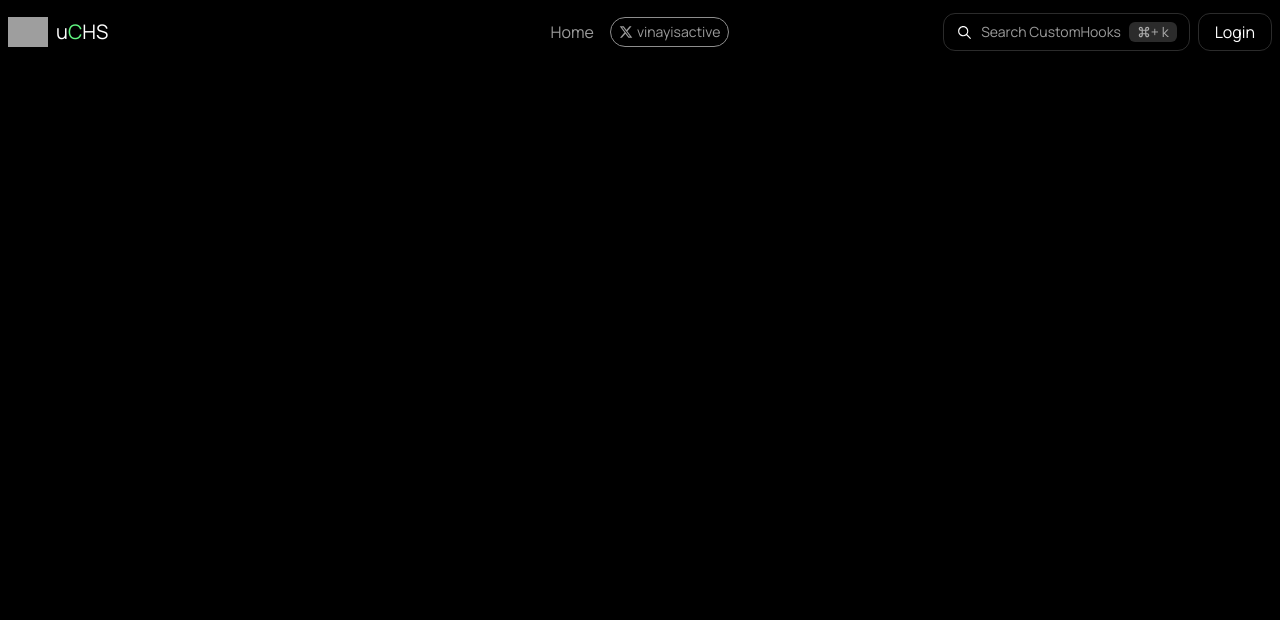
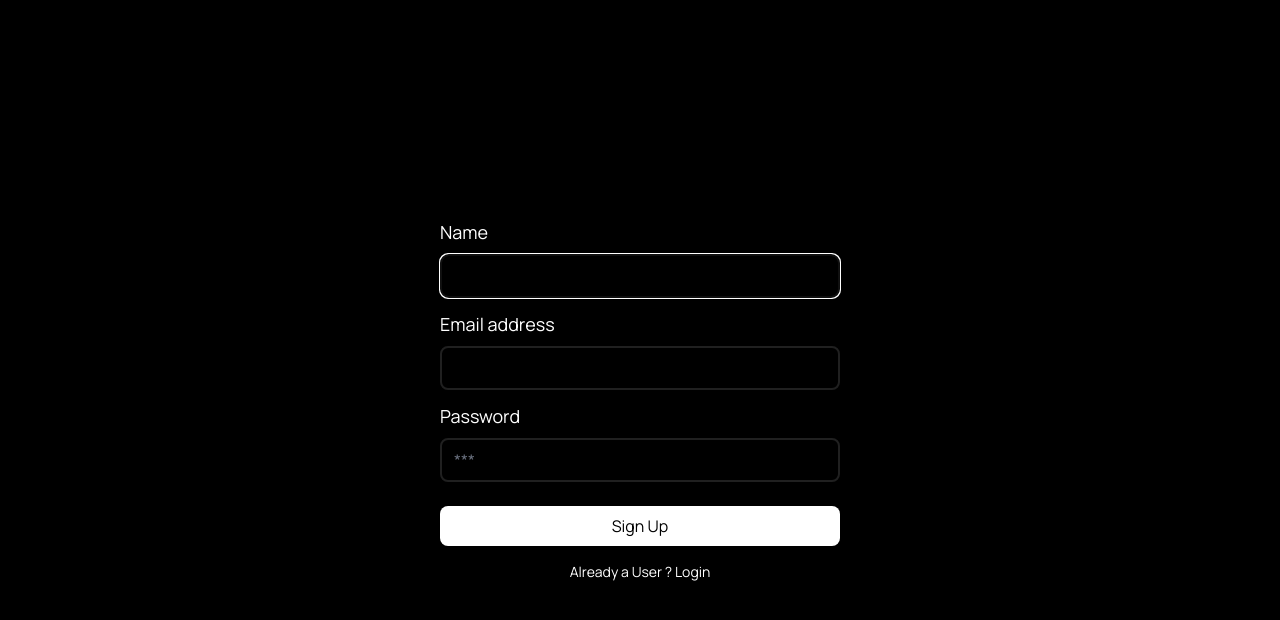
Before and after one commit to vinayisactive/useCustomHookSpace, a Next.js app: page /signup in a window 1280 px wide. Shown: the top 620 px of the page. Built offline with nearby package versions, Linux system fonts and the light colour scheme; grey boxes are pictures that could not be loaded.

Commit message:
🌱✨UI: made few changes in UI(yet to complete)

```diff
--- a/app/(pages)/customhooks/[slug]/page.tsx
+++ b/app/(pages)/customhooks/[slug]/page.tsx
@@ -1,6 +1,6 @@
 import React, { cache } from "react";
 import { CodeSnippet } from '@/app/component/index'
-import parseAndSerialize from "@/Helpers/parseAndSerialize";
+import parseAndSerialize from "@/helpers/parseAndSerialize";
 import { hooks } from "@/static/hooks";
 
 
--- a/app/(pages)/login/page.tsx
+++ b/app/(pages)/login/page.tsx
@@ -1,11 +1,130 @@
-import React from 'react'
+"use client";
+import axios from "axios";
+import React, { use, useEffect, useRef, useState } from "react";
+import Link from "next/link";
+import { useRouter } from "next/navigation";
 
-const page = () => {
-  return (
-    <div>
-
-    </div>
-  )
+interface FormData {
+  email: string;
+  password: string,
 }
 
-export default page
+const Login = () => {
+
+  const router = useRouter();
+  const InputRef = useRef<HTMLInputElement>(null);
+  const isAuthenticated = true;
+
+  useEffect(() => {
+    if (InputRef.current) {
+      InputRef.current.focus();
+    }
+  },[])
+
+  const [formData, setFormData] = useState<FormData>({
+    email: "",
+    password: ""
+  });
+
+  const [disabled, setDisabled] = useState(true);
+  useEffect(() => {
+    const isFilled = Object.values(formData).every(value => value !== "");
+
+    setDisabled(!isFilled)
+  },[formData])
+
+
+  const [loading, setLoading] = useState(false);
+  const [error, setError] = useState("");
+
+
+  const handleChange = (event: React.ChangeEvent<HTMLInputElement>) => {
+    const { name, value } = event.target;
+    setFormData((prev) => ({
+      ...prev,
+      [name]: value,
+    }));
+  };
+
+  const registerUser = async()=> {
+    try {
+      setError("")
+      setLoading(true);
+      const { data } = await axios.post("/api/users/login", formData );
+
+      const serializedUserInfoObject = JSON.stringify(data?.user);
+      localStorage.setItem('userInfo', serializedUserInfoObject);
+      localStorage.setItem("isAuthenticated", isAuthenticated.toString());
+
+      setLoading(false);
+
+      if (data?.success) {
+        router.push("/")
+
+        setTimeout(() => {
+          window.location.reload();
+        }, 500);
+      }
+
+    } catch (error: any) {
+      setError(error.response.data.error);
+    }
+  }
+
+  const handleSubmit = async(event: React.FormEvent) => {
+    event.preventDefault();
+    await registerUser()
+  }
+
+  return (
+    <div className="w-screen h-screen absolute top-0 flex justify-center items-center bg-black text-white">
+      <form className="w-[350px] sm:w-[400px] h-[400px] flex flex-col justify-center" onSubmit={handleSubmit}>
+
+        <div className="mt-3">
+          <label htmlFor="email" className="text-lg">
+            Email address
+          </label>
+          <input
+            name="email"
+            type="email"
+            id="email"
+            value={formData.email}
+            onChange={handleChange}
+            placeholder=""
+            className="w-full py-2 px-3 mt-2  rounded-lg bg-black border-2 border-[#202020] placeholder:text-gray-500 placeholder:text-md"
+          />
+        </div>
+
+        <div className="mt-3">
+          <label htmlFor="password" className="text-lg">
+            Password
+          </label>
+          <input
+            name="password"
+            type="password"
+            id="password"
+            value={formData.password}
+            onChange={handleChange}
+            placeholder="***"
+            className="w-full py-2 px-3 mt-2  rounded-lg bg-black border-2 border-[#202020] placeholder:text-gray-500 placeholder:text-md"
+          />
+        </div>
+
+        {
+          error && <p className="mt-3 text-red-500 text-sm text-center">{error}</p>
+        }
+
+        <button
+          disabled={disabled}
+          className={`w-full py-2 px-3 mt-6 text-black rounded-lg bg-white ${disabled? "bg-[#ffffffad] cursor-not-allowed": " bg-green-theme-green hover:bg-green-500 cursor-pointer"} active:bg-green-500`}>
+           {loading? "Logging In User..." : "Login"}
+        </button>
+
+
+        <Link href={"/signup"} className="text-center mt-4 text-sm hover:text-theme-green">{"Don't have an account? Signup"}</Link>
+      </form>
+    </div>
+  );
+};
+
+export default Login;
--- a/app/(pages)/signup/page.tsx
+++ b/app/(pages)/signup/page.tsx
@@ -1,11 +1,139 @@
-import React from 'react'
+"use client";
+import axios from "axios";
+import React, { useEffect, useRef, useState } from "react";
+import Link from "next/link";
+import { useRouter } from "next/navigation";
 
-const page = () => {
-  return (
-    <div>
-
-    </div>
-  )
+interface FormData {
+  email: string;
+  password: string,
+  name: string
 }
 
-export default page
+const SignUp = () => {
+
+  const router = useRouter();
+  const InputRef = useRef<HTMLInputElement>(null);
+
+  useEffect(() => {
+    if (InputRef.current) {
+      InputRef.current.focus();
+    }
+  },[])
+
+  const [formData, setFormData] = useState<FormData>({
+    email: "",
+    password: "",
+    name :""
+  });
+
+  const [disabled, setDisabled] = useState(true);
+  useEffect(() => {
+    const isFilled = Object.values(formData).every(value => value !== "");
+    const isPasswordValid = formData.password.trim().split('').length > 5;
+
+    setDisabled(!isFilled || !isPasswordValid)
+  },[formData])
+
+
+  const [loading, setLoading] = useState(false);
+  const [error, setError] = useState("");
+
+
+
+  const handleChange = (event: React.ChangeEvent<HTMLInputElement>) => {
+    const { name, value } = event.target;
+    setFormData((prev) => ({
+      ...prev,
+      [name]: value,
+    }));
+  };
+
+  const registerUser = async()=> {
+    try {
+      setLoading(true);
+      const { data } = await axios.post("/api/users/signup", formData );
+      setLoading(false);
+
+      if(data?.success)
+        router.push("/login");
+
+    } catch (error: any) {
+      setError(error.response.data.error);
+    }
+  }
+
+  const handleSubmit = async(event: React.FormEvent) => {
+    event.preventDefault();
+    console.log(formData);
+    await registerUser()
+  }
+
+  return (
+    <div className="w-screen h-screen absolute top-0 flex justify-center items-center bg-black text-white">
+      <form className="w-[350px] sm:w-[400px] h-[400px] flex flex-col justify-center" onSubmit={handleSubmit}>
+
+      <div>
+          <label htmlFor="name" className="text-lg">
+            Name
+          </label>
+          <input
+            name="name"
+            type="name"
+            id="name"
+            value={formData.name}
+            onChange={handleChange}
+            placeholder=""
+            ref={InputRef}
+            className="w-full py-2 px-3 mt-2  rounded-lg bg-black border-2 border-[#202020] placeholder:text-gray-500 placeholder:text-md"
+          />
+        </div>
+
+        <div className="mt-3">
+          <label htmlFor="email" className="text-lg">
+            Email address
+          </label>
+          <input
+            name="email"
+            type="email"
+            id="email"
+            value={formData.email}
+            onChange={handleChange}
+            placeholder=""
+            className="w-full py-2 px-3 mt-2  rounded-lg bg-black border-2 border-[#202020] placeholder:text-gray-500 placeholder:text-md"
+          />
+        </div>
+
+        <div className="mt-3">
+          <label htmlFor="password" className="text-lg">
+            Password
+          </label>
+          <input
+            name="password"
+            type="password"
+            id="password"
+            value={formData.password}
+            onChange={handleChange}
+            placeholder="***"
+            className="w-full py-2 px-3 mt-2  rounded-lg bg-black border-2 border-[#202020] placeholder:text-gray-500 placeholder:text-md"
+          />
+        </div>
+
+        {
+          error && <p className="mt-3 text-red-500 text-sm text-center">{error}</p>
+        }
+
+        <button
+          disabled={disabled}
+          className={`w-full py-2 px-3 mt-6 text-black rounded-lg bg-white ${disabled? "bg-[#ffffffad] cursor-not-allowed": " bg-green-theme-green hover:bg-green-500 cursor-pointer"} active:bg-green-500`}>
+           {loading? "Registering User..." : "Sign Up"}
+        </button>
+
+
+        <Link href={"/login"} className="text-center mt-4 text-sm hover:text-theme-green">Already a User ? Login</Link>
+      </form>
+    </div>
+  );
+};
+
+export default SignUp;
```
